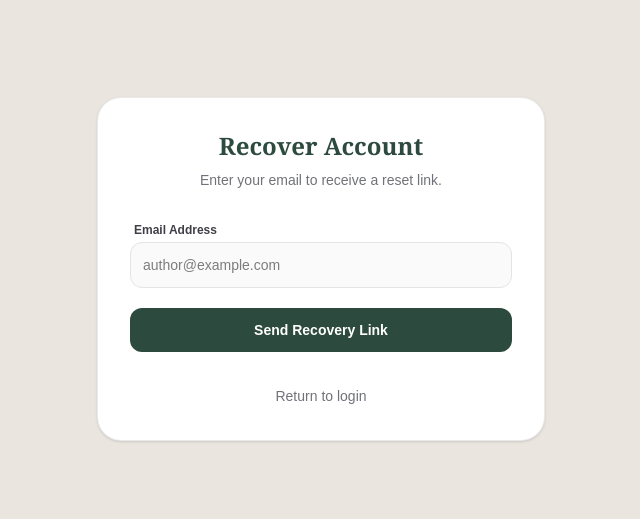
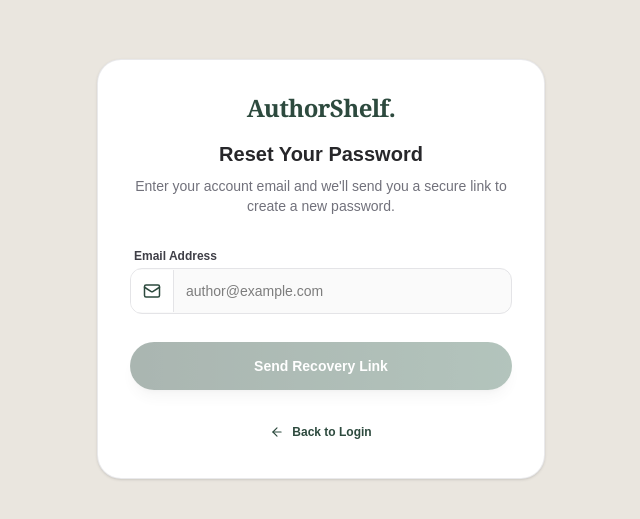
Before and after one commit to Stephani-e/AuthorShelf, a Next.js app: page /forgot-password in a window 1280 px wide. Shown: the part 131-650 px from the top of the page, without its empty margins (319-959 px from the left). Built offline with nearby package versions, Linux system fonts and the light colour scheme; no server answers; a web font is replaced by a local one.

Commit message:
Security Changes to Author Authentication: LogIn, SignUp, Terms, Forgot-Password and Reset-Password Pages.

```diff
--- a/package.json
+++ b/package.json
@@ -16,7 +16,8 @@
     "lucide-react": "^1.53.0",
     "next": "16.3.8",
     "react": "19.2.8",
-    "react-dom": "19.2.8"
+    "react-dom": "19.2.8",
+    "zod": "^4.6.5"
   },
   "devDependencies": {
     "@tailwindcss/postcss": "^4",
--- a/src/app/(auth)/(additionals)/author-terms/page.tsx
+++ b/src/app/(auth)/(additionals)/author-terms/page.tsx
@@ -17,7 +17,7 @@ export default function AuthorTermsPage() {
                 {/* Content */}
                 <article className="prose prose-zinc max-w-none">
                     <h1 className="text-3xl font-serif font-bold text-[#2D4A3E] mb-6">Terms of Use for Authors</h1>
-                    <p className="text-sm text-zinc-500 mb-8">Last Updated: {new Date().toLocaleDateString()}</p>
+                    <p className="text-sm text-zinc-500 mb-8">Last Updated: <span>October 9, 2026</span></p>
 
                     <section className="space-y-6 text-zinc-700">
                         <div>
--- a/src/app/(auth)/callback/route.ts
+++ b/src/app/(auth)/callback/route.ts
@@ -5,8 +5,12 @@ export async function GET(request: Request) {
     const { searchParams, origin } = new URL(request.url)
     const code = searchParams.get('code')
 
-    // Allows dynamic redirection if specified, otherwise defaults to profile
-    const next = searchParams.get('next') ?? '/dashboard/profile'
+    let next = searchParams.get('next') ?? '/dashboard/profile'
+
+    // Must start with '/' but MUST NOT start with '//'
+    if (!next.startsWith('/') || next.startsWith('//')) {
+        next = '/dashboard/profile'
+    }
 
     if (code) {
         const supabase = await createClient()
--- a/src/app/(auth)/forgot-password/page.tsx
+++ b/src/app/(auth)/forgot-password/page.tsx
@@ -1,79 +1,133 @@
 'use client'
 
-import { useState } from 'react'
+import React, { useState, useEffect, Suspense } from 'react'
+import Link from 'next/link'
+import { useSearchParams } from 'next/navigation'
+import { Mail, ArrowLeft } from 'lucide-react'
 import { createClient } from '@/lib/supabase/client'
-import Link from 'next/link'
 
-export default function ForgotPasswordPage() {
+function ForgotPasswordContent() {
+    const searchParams = useSearchParams()
+    const supabase = createClient()
+
     const [email, setEmail] = useState('')
-    const [status, setStatus] = useState<'idle' | 'loading' | 'success' | 'error'>('idle')
-    const [errorMessage, setErrorMessage] = useState('')
+    const [isEmailValid, setIsEmailValid] = useState(false)
+    const [loading, setLoading] = useState(false)
+    const [message, setMessage] = useState<{ text: string; type: 'success' | 'error' } | null>(null)
 
-    const supabase = createClient()
+    // Capture URL error parameter (e.g., from expired reset-password session redirect)
+    useEffect(() => {
+        const urlError = searchParams.get('error')
+        if (urlError) {
+            setMessage({ text: urlError, type: 'error' })
+        }
+    }, [searchParams])
+
+    // Live email validation check
+    useEffect(() => {
+        const emailRegex = /^[^\s@]+@[^\s@]+\.[^\s@]+$/
+        setIsEmailValid(emailRegex.test(email))
+    }, [email])
 
     const handleResetRequest = async (e: React.FormEvent<HTMLFormElement>) => {
         e.preventDefault()
-        setStatus('loading')
-        setErrorMessage('')
+        if (!isEmailValid) return
 
+        setLoading(true)
+        setMessage(null)
+
+        try {
+            // Sends the reset link and instructs the callback route to forward to /reset-password
             const { error } = await supabase.auth.resetPasswordForEmail(email, {
-            redirectTo: `${window.location.origin}/callback?next=/reset-password`,
+                redirectTo: `${window.location.origin}/callback?next=/reset-password`
             })
 
-        if (error) {
-            setErrorMessage(error.message)
-            setStatus('error')
-        } else {
-            setStatus('success')
+            if (error) throw error
+
+            setMessage({
+                text: 'Password recovery email sent! Check your inbox for the link.',
+                type: 'success'
+            })
+        } catch (err: any) {
+            setMessage({
+                text: err.message || 'Failed to send recovery email. Please try again.',
+                type: 'error'
+            })
+        } finally {
+            setLoading(false)
         }
     }
 
     return (
-        <div className="min-h-screen flex items-center justify-center bg-[#EAE6DF] px-4 font-sans">
-            <div className="w-full max-w-md bg-white p-8 rounded-3xl shadow-sm border border-zinc-200/80">
+        <div className="w-full max-w-md bg-white rounded-3xl shadow-sm border border-zinc-200/80 p-8">
             <div className="text-center mb-8">
-                    <h1 className="text-2xl font-serif font-bold text-[#2D4A3E]">Recover Account</h1>
-                    <p className="text-sm text-zinc-500 mt-2">Enter your email to receive a reset link.</p>
+                <Link href="/" className="font-serif text-2xl font-bold text-[#2D4A3E] tracking-tight">
+                    AuthorShelf.
+                </Link>
+                <h1 className="text-xl font-semibold text-zinc-800 mt-4">Reset Your Password</h1>
+                <p className="text-sm text-zinc-500 mt-2">
+                    Enter your account email and we'll send you a secure link to create a new password.
+                </p>
             </div>
 
-                {status === 'success' ? (
-                    <div className="bg-emerald-50 text-[#2D4A3E] p-4 rounded-xl text-sm font-medium text-center border border-emerald-100">
-                        If an account exists, a recovery link has been sent to your email.
+            {message && (
+                <div className={`mb-6 rounded-lg p-3 text-sm font-medium border text-center ${
+                    message.type === 'error'
+                        ? 'bg-rose-50 text-rose-600 border-rose-200'
+                        : 'bg-emerald-50 text-emerald-700 border-emerald-200'
+                }`}>
+                    {message.text}
                 </div>
-                ) : (
+            )}
+
             <form onSubmit={handleResetRequest} className="space-y-5">
                 <div>
                     <label className="block text-xs font-semibold text-zinc-700 mb-1 ml-1">Email Address</label>
+                    <div className={`flex items-center bg-zinc-50 border rounded-xl overflow-hidden transition-all ${
+                        email && !isEmailValid ? 'border-rose-300' : 'border-zinc-200 focus-within:border-[#2D4A3E]'
+                    }`}>
+                        <div className="p-3 text-[#2D4A3E] border-r border-zinc-200 bg-white">
+                            <Mail size={18} />
+                        </div>
                         <input
                             type="email"
                             required
                             value={email}
                             onChange={(e) => setEmail(e.target.value)}
                             placeholder="author@example.com"
-                                className="w-full p-3 bg-zinc-50 border border-zinc-200 focus:border-[#2D4A3E] rounded-xl outline-none text-sm text-black transition-colors"
+                            className="flex-1 p-3 bg-transparent text-sm text-black outline-none w-full"
                         />
                     </div>
-
-                        {status === 'error' && (
-                            <p className="text-red-600 text-xs font-medium ml-1">{errorMessage}</p>
-                        )}
+                </div>
 
                 <button
                     type="submit"
-                            disabled={status === 'loading'}
-                            className="w-full bg-[#2D4A3E] text-white py-3 rounded-xl text-sm font-bold hover:bg-[#1f332a] transition-colors disabled:opacity-70"
+                    disabled={loading || !isEmailValid}
+                    className="w-full rounded-full bg-gradient-to-r from-[#2D4A3E] to-[#436D5A] py-3.5 text-sm font-bold text-white shadow-lg hover:shadow-xl transition-all disabled:opacity-40 hover:-translate-y-[2px] disabled:cursor-not-allowed cursor-pointer mt-2"
                 >
-                            {status === 'loading' ? 'Sending...' : 'Send Recovery Link'}
+                    {loading ? 'Sending Link...' : 'Send Recovery Link'}
                 </button>
             </form>
-                )}
 
             <div className="mt-8 text-center">
-                    <Link href="/author-login" className="text-sm text-zinc-500 hover:text-[#2D4A3E] font-medium transition-colors">
-                        Return to login
+                <Link
+                    href="/author-login"
+                    className="inline-flex items-center gap-2 text-xs font-semibold text-[#2D4A3E] hover:text-[#1d3028] transition-colors"
+                >
+                    <ArrowLeft size={14} />
+                    Back to Login
                 </Link>
-                </div>
             </div>
         </div>
     )
 }
+
+export default function ForgotPasswordPage() {
+    return (
+        <div className="min-h-screen flex items-center justify-center bg-[#EAE6DF] px-4 font-sans">
+            <Suspense fallback={<div className="text-zinc-500 text-sm">Loading...</div>}>
+                <ForgotPasswordContent />
+            </Suspense>
+        </div>
+    )
+}
--- /dev/null
+++ b/src/app/actions/authAction.ts
@@ -0,0 +1,59 @@
+'use server'
+
+import { createClient } from '@/lib/supabase/server'
+import { headers } from 'next/headers'
+import { z } from 'zod'
+
+// 1. Define strict server-side validation constraints
+const SignUpSchema = z.object({
+    email: z.string().email('Invalid email address format.'),
+    password: z
+        .string()
+        .min(8, 'Password must be at least 8 characters.')
+        .regex(/[A-Z]/, 'Password must contain an uppercase letter.')
+        .regex(/[0-9]/, 'Password must contain a number.')
+        .regex(/[^A-Za-z0-9]/, 'Password must contain a special character.'),
+    displayName: z
+        .string()
+        .trim()
+        .min(1, 'Author name is required.')
+        .max(50, 'Author name cannot exceed 50 characters.') // Prevents payload bloat attacks
+})
+
+export async function authorSignUpAction(email: string, password: string, displayName: string) {
+    // 2. Validate input parameters FIRST
+    const validation = SignUpSchema.safeParse({ email, password, displayName })
+
+    if (!validation.success) {
+        // Return the first validation error immediately before touching Supabase
+        return { error: validation.error.issues[0].message }
+    }
+
+    const { email: safeEmail, password: safePassword, displayName: safeDisplayName } = validation.data
+
+    const supabase = await createClient()
+    const headerList = await headers()
+    const origin = headerList.get('origin') || ''
+
+    const { data, error } = await supabase.auth.signUp({
+        email: safeEmail,
+        password: safePassword,
+        options: {
+            data: {
+                role: 'author',
+                display_name: safeDisplayName
+            },
+            emailRedirectTo: `${origin}/callback`
+        }
+    })
+
+    if (error) {
+        return { error: error.message }
+    }
+
+    if (data?.user && data.user.identities && data.user.identities.length === 0) {
+        return { isExistingGoogleUser: true }
+    }
+
+    return { success: true }
+}
```
Also changed, not shown: src/app/(auth)/author-login/page.tsx (+10 -7 lines), src/app/(auth)/author-signup/page.tsx (+9 -15 lines), src/app/(auth)/reset-password/page.tsx (+17 -0 lines), 1 other file (tests, documents, lock files or other folders). Lines whose indentation alone changed are shown as unchanged.
